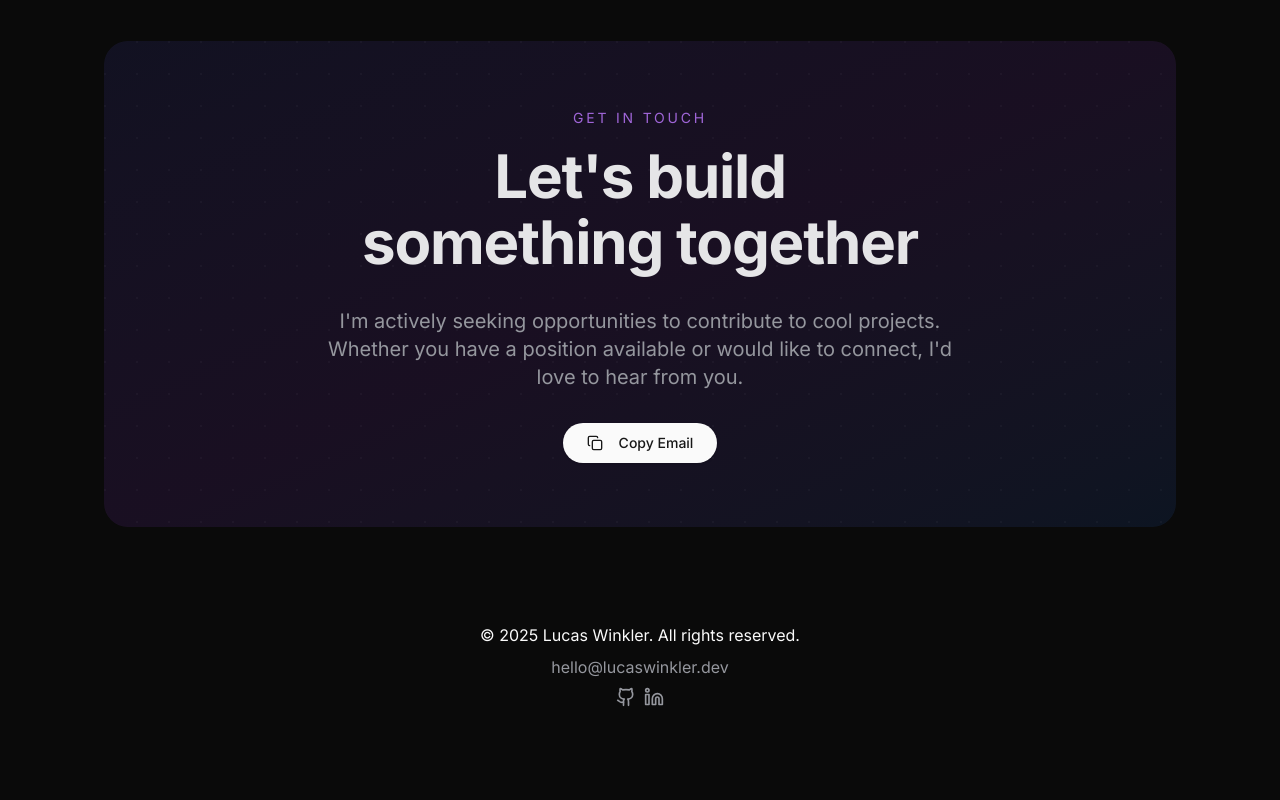
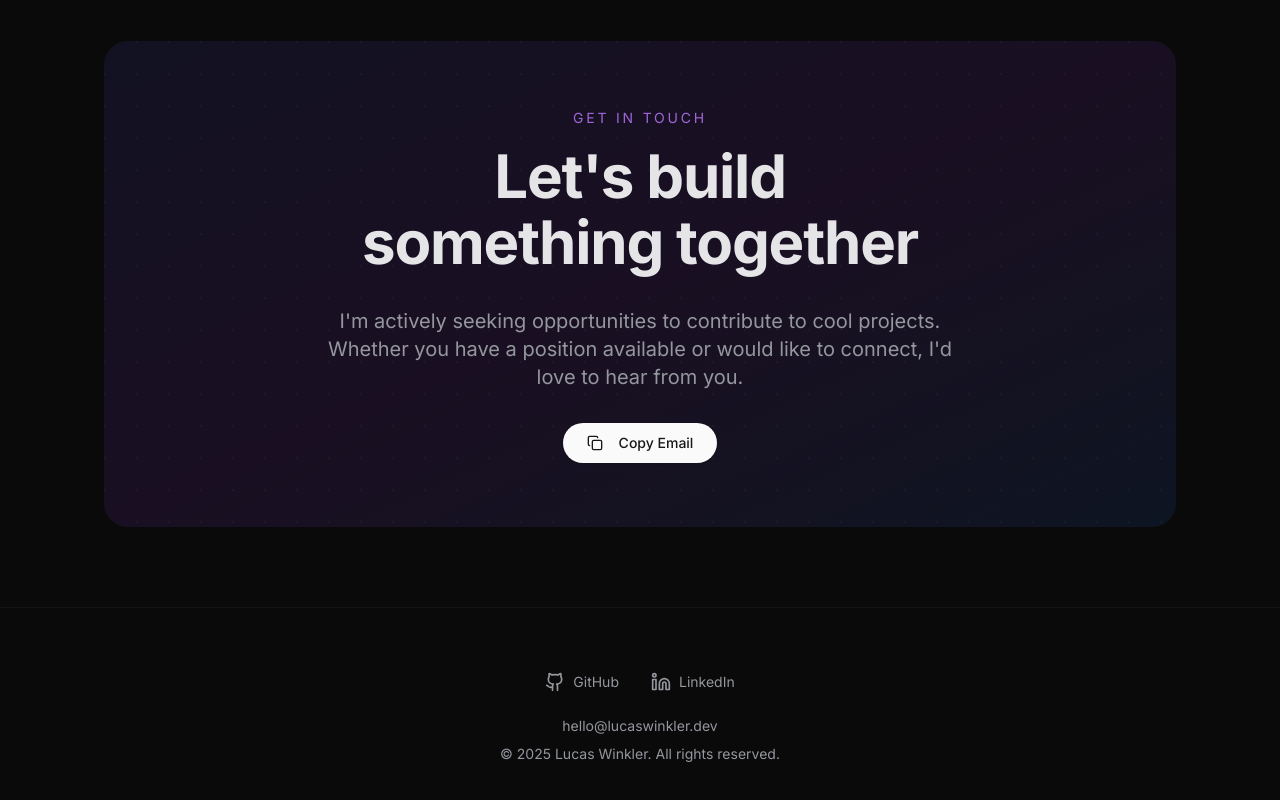
Before and after one commit to LucasWinkler/lucaswinkler.dev, a Next.js app: page / in a window 1280 px wide. Shown: the part 2044-2844 px from the top of the page. Before the commit the page ends 2767 px from the top, so only its background shows below. Built offline with nearby package versions, Linux system fonts and the light colour scheme.

Commit message:
style: finish styling footer

```diff
--- a/src/components/layout/footer.tsx
+++ b/src/components/layout/footer.tsx
@@ -1,30 +1,42 @@
-import { SOCIAL_LINKS } from '@/constants/links';
-import { Container } from './container';
-import { config } from '@/config';
+import { SOCIAL_LINKS } from "@/constants/links";
+import { Container } from "./container";
+import { config } from "@/config";
 
 export const Footer = () => {
+  const currentYear = new Date().getFullYear();
+
   return (
-    <Container>
-      <footer className='relative flex flex-col items-center justify-between gap-2 rounded-lg p-4'>
-        <p>&copy; 2025 {config.name}. All rights reserved.</p>
-        <a
-          className='text-foreground-dark-secondary hover:text-foreground-dark-tertiary transition-colors'
-          href={`mailto:${config.contactEmail}`}>
-          {config.contactEmail}
-        </a>
-        <div className='flex items-center gap-2'>
-          {SOCIAL_LINKS.map(link => (
+    <footer className="border-border/40 mt-auto border-t">
+      <Container>
+        <div className="flex flex-col items-center gap-6 py-12 sm:py-16">
+          <div className="flex flex-wrap items-center justify-center gap-x-8 gap-y-4">
+            {SOCIAL_LINKS.map((link) => (
+              <a
+                key={link.href}
+                href={link.href}
+                className="text-foreground-dark-secondary hover:text-foreground-dark flex items-center gap-2 transition-colors"
+                rel="noopener noreferrer"
+                target="_blank"
+              >
+                <link.icon className="size-5" />
+                <span className="text-sm">{link.label}</span>
+              </a>
+            ))}
+          </div>
+
+          <div className="text-foreground-dark-secondary flex flex-col items-center gap-2 text-center text-sm">
             <a
-              key={link.href}
-              href={link.href}
-              rel='noopener noreferrer'
-              target='_blank'>
-              <link.icon className='size-5 text-foreground-dark-secondary hover:text-foreground-dark-tertiary transition-colors' />
-              <span className='sr-only'>{link.label}</span>
+              className="hover:text-foreground-dark transition-colors"
+              href={`mailto:${config.contactEmail}`}
+            >
+              {config.contactEmail}
             </a>
-          ))}
+            <p>
+              &copy; {currentYear} {config.name}. All rights reserved.
+            </p>
+          </div>
         </div>
-      </footer>
-    </Container>
+      </Container>
+    </footer>
   );
 };
```
